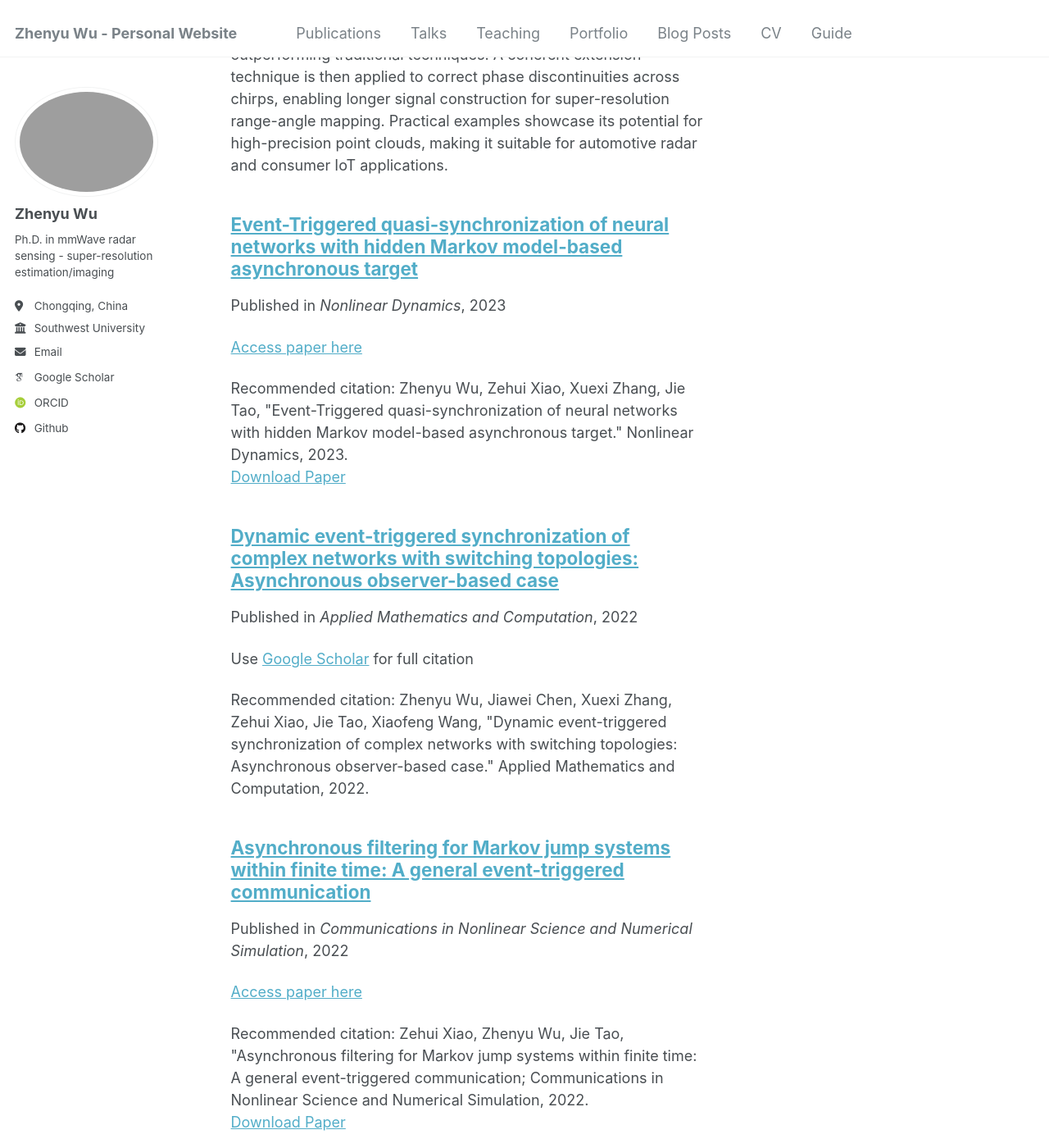
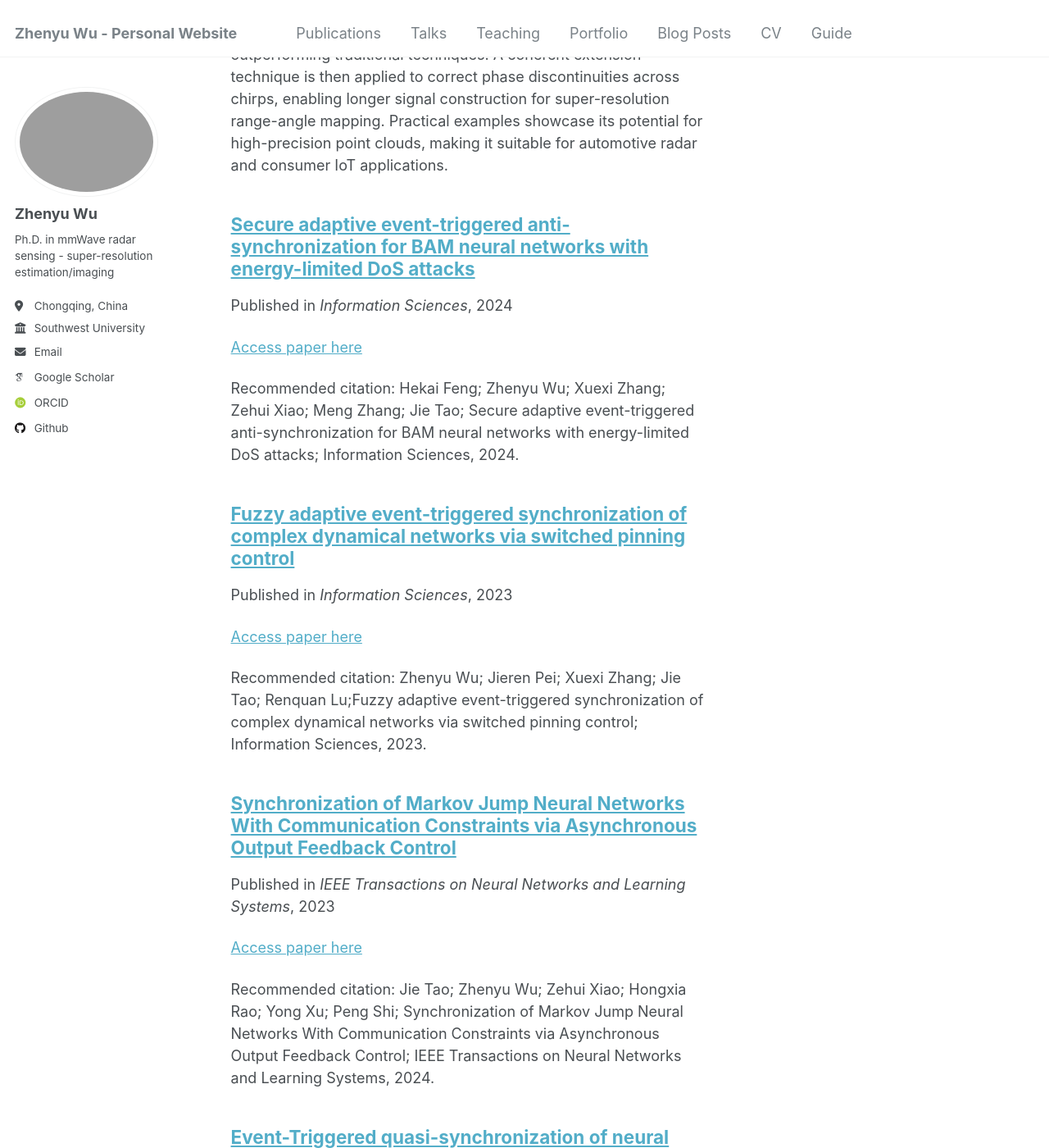
Before and after one commit to Zhenyu98/Zhenyu98.github.io, a Jekyll site: the page built from _pages/publications.html, in a window 1280 px wide and 1400 px high, scrolled down 922 px. Shown: the whole window at 82% size. Built offline with Jekyll 4.4.1, drawn with Linux system fonts in a browser that asks for light colours; some web fonts are replaced.

Commit message:
add papers

```diff
--- /dev/null
+++ b/_publications/control1.md
@@ -0,0 +1,11 @@
+---
+title: "Synchronization of Markov Jump Neural Networks With Communication Constraints via Asynchronous Output Feedback Control"
+collection: publications
+category: manuscripts
+permalink: /publication/control1
+date: 2023-07-05
+venue: 'IEEE Transactions on Neural Networks and Learning Systems'
+paperurl:
+citation: 'Jie Tao; Zhenyu Wu; Zehui Xiao; Hongxia Rao; Yong Xu; Peng Shi; Synchronization of Markov Jump Neural Networks With Communication Constraints via Asynchronous Output Feedback Control; IEEE Transactions on Neural Networks and Learning Systems, 2024.'
+---
+[Access paper here](https://doi.org/10.1109/TNNLS.2023.3289297){:target="_blank"}
--- /dev/null
+++ b/_publications/control2.md
@@ -0,0 +1,11 @@
+---
+title: "Fuzzy adaptive event-triggered synchronization of complex dynamical networks via switched pinning control"
+collection: publications
+category: manuscripts
+permalink: /publication/control2
+date: 2023-09-11
+venue: 'Information Sciences'
+paperurl:
+citation: 'Zhenyu Wu; Jieren Pei; Xuexi Zhang; Jie Tao; Renquan Lu;Fuzzy adaptive event-triggered synchronization of complex dynamical networks via switched pinning control; Information Sciences, 2023.'
+---
+[Access paper here](https://doi.org/10.1016/j.ins.2023.119674){:target="_blank"}
--- /dev/null
+++ b/_publications/control3.md
@@ -0,0 +1,11 @@
+---
+title: "Secure adaptive event-triggered anti-synchronization for BAM neural networks with energy-limited DoS attacks"
+collection: publications
+category: manuscripts
+permalink: /publication/control3
+date: 2024-04-09
+venue: 'Information Sciences'
+paperurl:
+citation: 'Hekai Feng; Zhenyu Wu; Xuexi Zhang; Zehui Xiao; Meng Zhang; Jie Tao; Secure adaptive event-triggered anti-synchronization for BAM neural networks with energy-limited DoS attacks; Information Sciences, 2024.'
+---
+[Access paper here](https://doi.org/10.1016/j.ins.2024.120594){:target="_blank"}
```
Also changed, not shown: _publications/2022-11-01-Asynchronous-filtering-for-Markov-jump-systems-within-finite-time-A-general-event-triggered-communication.md (+1 -1 lines), _publications/2023-07-01-Event-Triggered-quasi-synchronization-of-neural-networks-with-hidden-Markov-model-based-asynchronous-target.md (+1 -1 lines).
